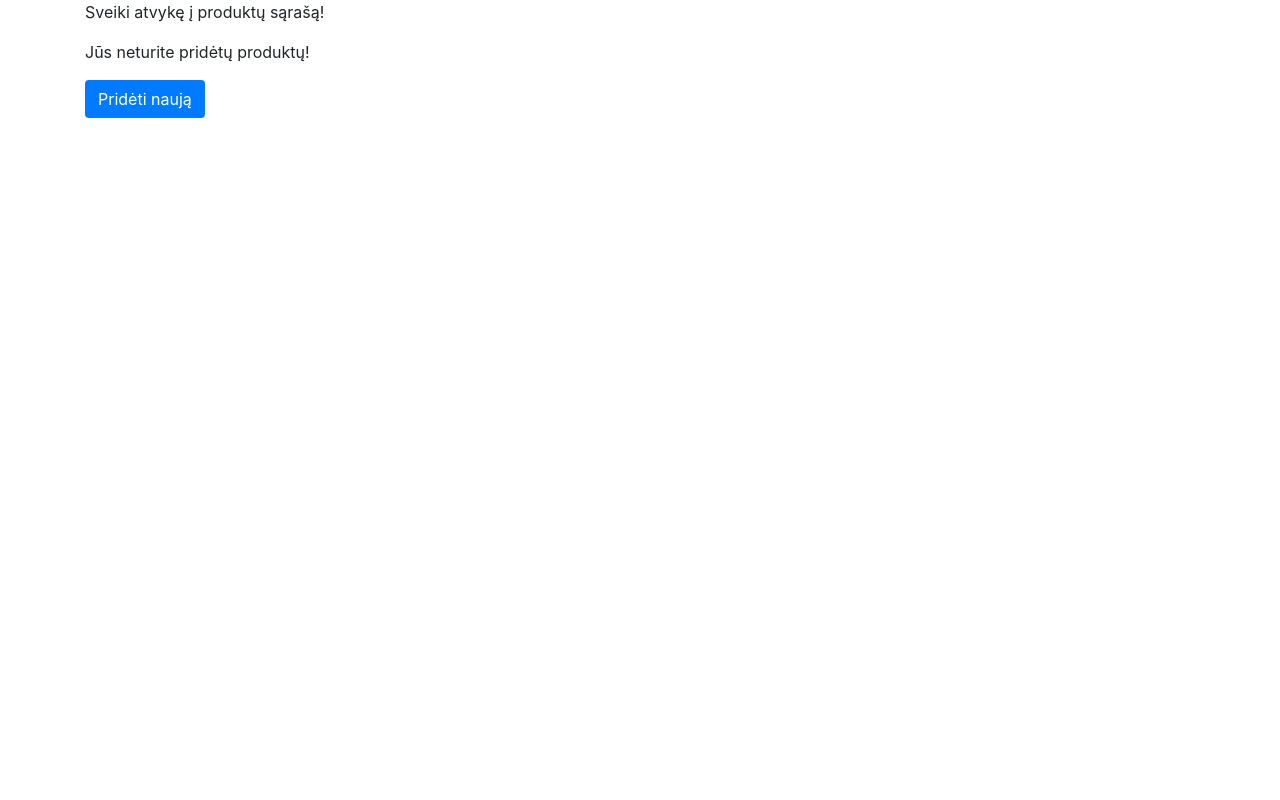
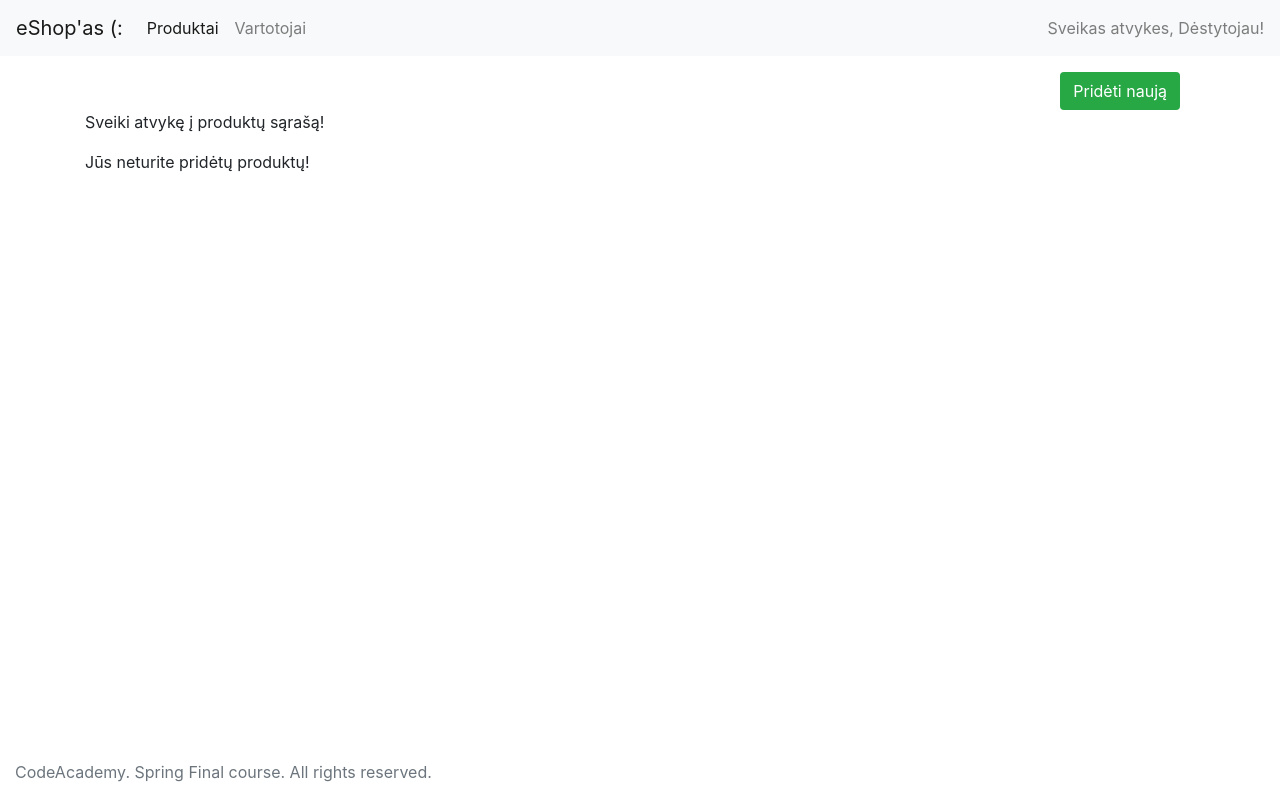
Before and after one commit to tsimonavicius/spring-courses-2020-11, a Spring Boot app: page /product in a window 1280 px wide. Run offline with Spring Boot 4, Linux system fonts and the light colour scheme; data that the repository does not hold is empty; some of the project's set-up classes (security, data sources, template engines, error pages and the like) are left out, and stand-ins take their place; some libraries are stand-ins or nearby versions.

Commit message:
Intro to fragments, reusable menu, toolbar, footer

```diff
--- /dev/null
+++ b/eshop/src/main/resources/templates/fragments/main.html
@@ -0,0 +1,35 @@
+<html xmlns:th="http://www.thymeleaf.org">
+
+<nav th:fragment="menu" class="navbar navbar-expand-lg navbar-light bg-light mb-3">
+    <link rel="stylesheet" href="https://cdn.jsdelivr.net/npm/bootstrap@4.5.3/dist/css/bootstrap.min.css" integrity="sha384-TX8t27EcRE3e/ihU7zmQxVncDAy5uIKz4rEkgIXeMed4M0jlfIDPvg6uqKI2xXr2" crossorigin="anonymous">
+    <link href="https://cdnjs.cloudflare.com/ajax/libs/font-awesome/5.11.2/css/all.css" rel="stylesheet" type="text/css" />
+
+  <a class="navbar-brand" href="#">eShop'as (:</a>
+  <button class="navbar-toggler" type="button" data-toggle="collapse" data-target="#navbarText" aria-controls="navbarText" aria-expanded="false" aria-label="Toggle navigation">
+    <span class="navbar-toggler-icon"></span>
+  </button>
+  <div class="collapse navbar-collapse" id="navbarText">
+    <ul class="navbar-nav mr-auto">
+      <li class="nav-item active">
+        <a class="nav-link" href="/product">Produktai</a>
+      </li>
+      <li class="nav-item">
+        <a class="nav-link" href="/user">Vartotojai</a>
+      </li>
+    </ul>
+    <span class="navbar-text">
+      Sveikas atvykes, Dėstytojau!
+    </span>
+  </div>
+</nav>
+
+<div th:fragment="toolbar (url, text)" th:assert="${!#strings.isEmpty(url) and !#strings.isEmpty(text)}" class="container d-flex justify-content-end">
+    <a th:href="*{url}"><button class="btn btn-bg bg-success text-white" th:text="*{text}"></button></a>
+</div>
+
+<footer th:fragment="footer" class="footer mt-auto py-3" style="position: absolute; bottom: 0;">
+  <div class="container-fluid">
+    <span class="text-muted">CodeAcademy. Spring Final course. All rights reserved.</span>
+  </div>
+</footer>
+</html>
--- a/eshop/src/main/resources/templates/product/edit-product-name.html
+++ b/eshop/src/main/resources/templates/product/edit-product-name.html
@@ -3,6 +3,8 @@
     <title>Koreguoti produkto pavadinimą</title>
 </head>
 <body>
+<div th:replace="fragments/main :: menu"></div>
+<div th:replace="fragments/main :: toolbar (url='/product', text='Atgal į produktų sąrašą')"></div>
 <h3>Koreguoti produkto pavadinimą</h3>
     <form th:action="@{/product/edit-name}" method="POST" th:object="${product}">
         <input type="hidden" th:field="*{id}" th:value="*{id}" >
@@ -10,5 +12,6 @@
         <input type="text" th:field="*{name}" th:value="*{name}" required /><br/>
         <input type="submit" value="Saugoti"/>
     </form>
+<div th:replace="fragments/main :: footer"></div>
 </body>
 </html>
--- a/eshop/src/main/resources/templates/product/new-product.html
+++ b/eshop/src/main/resources/templates/product/new-product.html
@@ -8,7 +8,8 @@
     </style>
 </head>
 <body>
-
+<div th:replace="fragments/main :: menu"></div>
+<div th:replace="fragments/main :: toolbar (url='/product', text='Atgal į produktų sąrašą')"></div>
 <ul th:if="${#fields.hasErrors('${product.*}')}">
     <li th:each="error : ${#fields.errors('${product.*}')}" th:text="${error}"></li>
 </ul>
@@ -29,5 +30,6 @@
         <span th:if="${#fields.hasErrors('description')}" th:errors="*{description}" class="hasError"></span><br />
         <input type="submit" value="Saugoti"/>
     </form>
+<div th:replace="fragments/main :: footer"></div>
 </body>
 </html>
--- a/eshop/src/main/resources/templates/product/product-list.html
+++ b/eshop/src/main/resources/templates/product/product-list.html
@@ -3,14 +3,13 @@
 <head>
     <meta charset="UTF-8">
     <title>Produktų sąrašas</title>
-
-    <link rel="stylesheet" href="https://cdn.jsdelivr.net/npm/bootstrap@4.5.3/dist/css/bootstrap.min.css" integrity="sha384-TX8t27EcRE3e/ihU7zmQxVncDAy5uIKz4rEkgIXeMed4M0jlfIDPvg6uqKI2xXr2" crossorigin="anonymous">
-    <link href="https://cdnjs.cloudflare.com/ajax/libs/font-awesome/5.11.2/css/all.css" rel="stylesheet" type="text/css" />
-    <link rel="stylesheet" type="text/css" media="all"
-          th:href="@{/css/style.css}" />
+    <link rel="stylesheet" type="text/css" media="all" th:href="@{/css/style.css}" />
     <script type="text/javascript" th:src="@{/js/script.js}"></script>
 </head>
-<body class="container">
+<body>
+<div th:replace="fragments/main :: menu"></div>
+<div class="container">
+    <div th:replace="fragments/main :: toolbar (url='/product/new', text='Pridėti naują')"></div>
     <p th:text="#{hello}"></p>
     <th:block th:if="${productsPage.empty}">
         <p>Jūs neturite pridėtų produktų!</p>
@@ -68,6 +67,7 @@
         </div>
 
     </th:block>
-<a th:href="@{/product/new}"><button class="btn btn-bg bg-primary text-white">Pridėti naują</button></a>
+</div>
+<div th:replace="fragments/main :: footer"></div>
 </body>
 </html>
--- a/eshop/src/main/resources/templates/product/single-product.html
+++ b/eshop/src/main/resources/templates/product/single-product.html
@@ -5,11 +5,14 @@
     <title th:text="${'Produktas: ' + product.getName()}">Produktas </title>
 </head>
 <body>
+<div th:replace="fragments/main :: menu"></div>
+<div th:replace="fragments/main :: toolbar (url='/product', text='Atgal į produktų sąrašą')"></div>
     <p th:text="'Produkto pavadinimas: ' + ${product.getName()}" />
     <p th:text="'Likutis: ' + ${product.getInStock()}" />
     <p th:text="'Kaina: ' + ${product.getPrice()}" />
     <label>Aprašymas:</label>
     <br />
     <textarea th:text="${product.getDescription()}" readonly/>
+<div th:replace="fragments/main :: footer"></div>
 </body>
 </html>
--- a/eshop/src/main/resources/templates/user/edit-user.html
+++ b/eshop/src/main/resources/templates/user/edit-user.html
@@ -8,6 +8,8 @@
     </style>
 </head>
 <body>
+<div th:replace="fragments/main :: menu"></div>
+<div th:replace="fragments/main :: toolbar (url='/user', text='Atgal į vartotojų sąrašą')"></div>
 
 <h3>Koreguoti vartotoja</h3>
     <form th:action="@{/user/(${user.id})}" method="POST" th:object="${user}">
@@ -22,5 +24,6 @@
         <span th:if="${#fields.hasErrors('avatar')}" th:errors="*{avatar}" class="hasError"></span><br />
         <input type="submit" value="Atnaujinti"/>
     </form>
+<div th:replace="fragments/main :: footer"></div>
 </body>
 </html>
--- a/eshop/src/main/resources/templates/user/new-user.html
+++ b/eshop/src/main/resources/templates/user/new-user.html
@@ -8,6 +8,8 @@
     </style>
 </head>
 <body>
+<div th:replace="fragments/main :: menu"></div>
+<div th:replace="fragments/main :: toolbar (url='/user', text='Atgal į vartotojų sąrašą')"></div>
 
 <h3>Pridėti naują vartotoja</h3>
     <form th:action="@{/user}" method="POST" th:object="${user}">
@@ -28,5 +30,6 @@
         <span th:if="${#fields.hasErrors('avatar')}" th:errors="*{avatar}" class="hasError"></span><br />
         <input type="submit" value="Saugoti"/>
     </form>
+<div th:replace="fragments/main :: footer"></div>
 </body>
 </html>
--- a/eshop/src/main/resources/templates/user/user-profile.html
+++ b/eshop/src/main/resources/templates/user/user-profile.html
@@ -4,7 +4,8 @@
     <link rel="stylesheet" href="https://cdn.jsdelivr.net/npm/bootstrap@4.5.3/dist/css/bootstrap.min.css" integrity="sha384-TX8t27EcRE3e/ihU7zmQxVncDAy5uIKz4rEkgIXeMed4M0jlfIDPvg6uqKI2xXr2" crossorigin="anonymous">
 </head>
 <body>
-
+<div th:replace="fragments/main :: menu"></div>
+<div th:replace="fragments/main :: toolbar (url='/user', text='Atgal į vartotojų sąrašą')"></div>
 <div class="container">
     <div class="card" th:object="${user}">
         <div class="card-body">
@@ -23,5 +24,6 @@
         </div>
     </div>
 </div>
+<div th:replace="fragments/main :: footer"></div>
 </body>
 </html>
```
Also changed, not shown: eshop/src/main/resources/templates/user/user-list.html (+6 -4 lines). Lines whose indentation alone changed are shown as unchanged.
